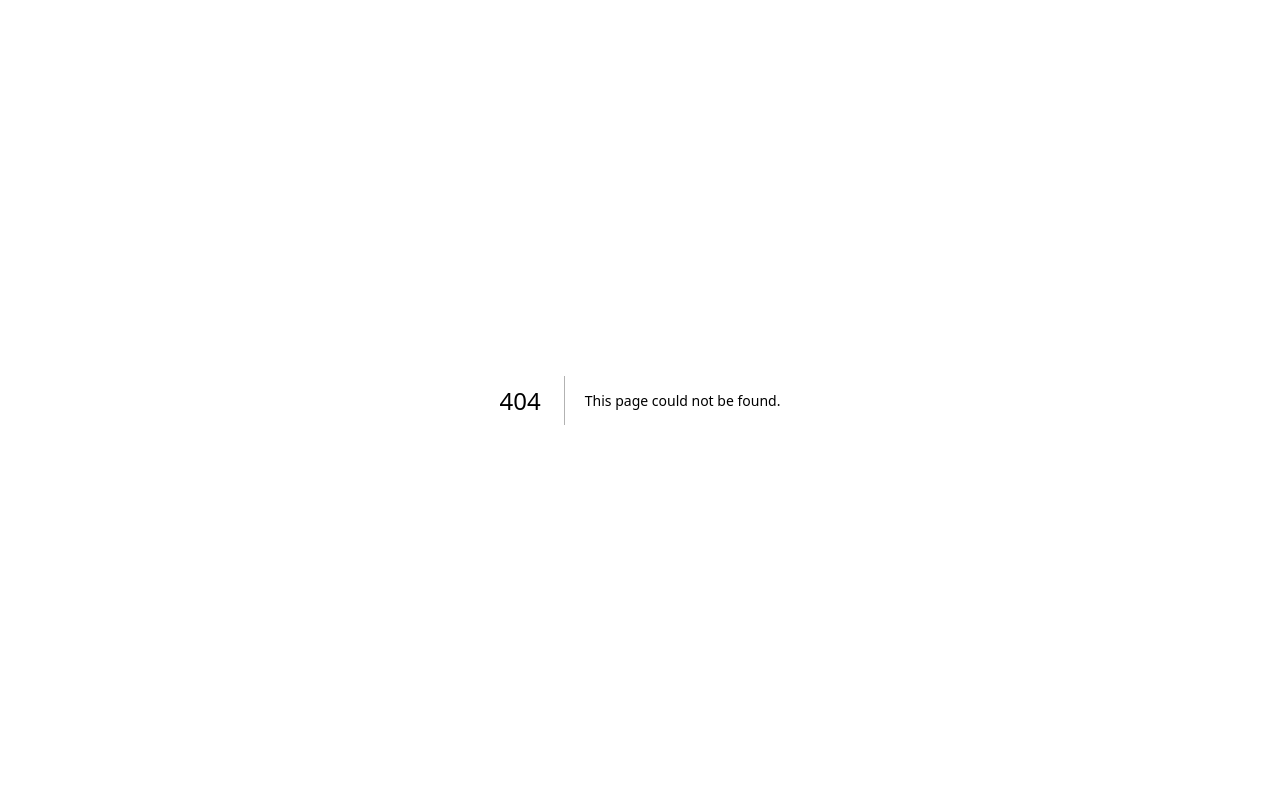
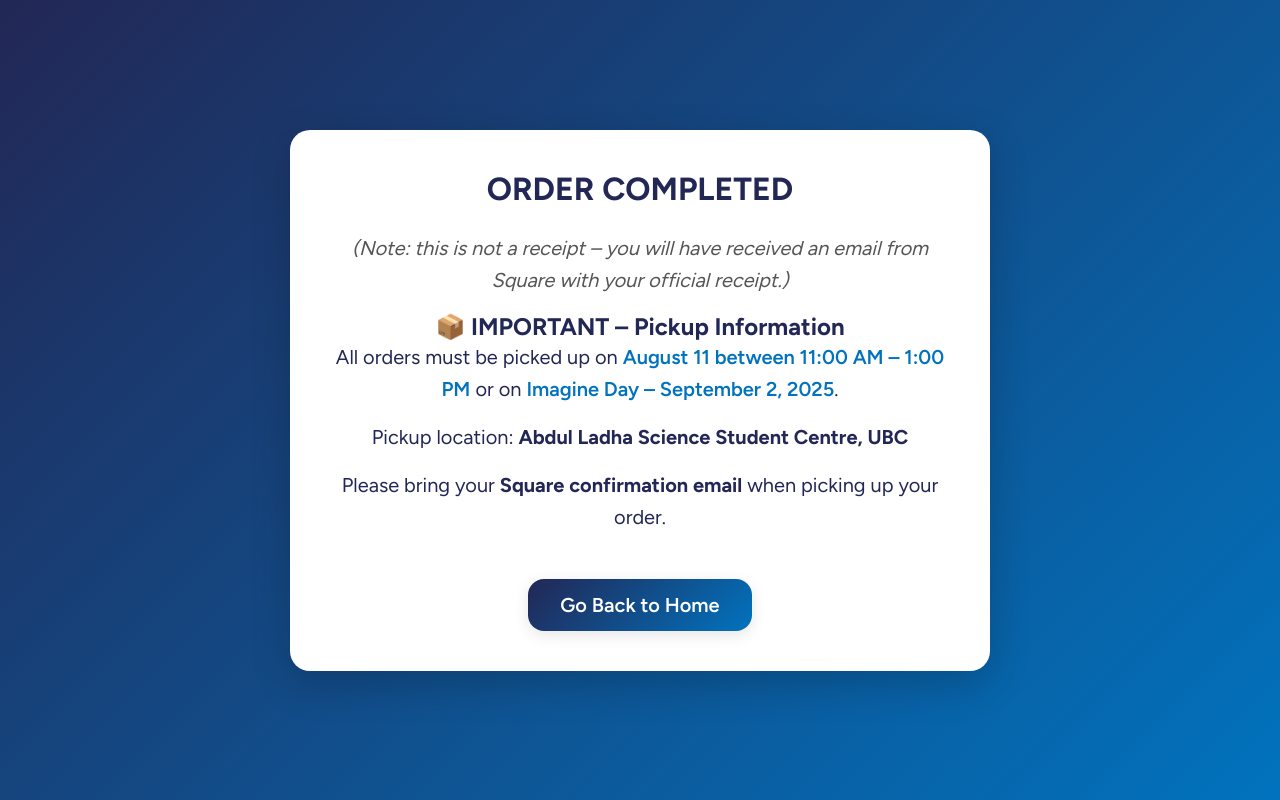
Before and after one commit to Science-Undergraduate-Society/shop, a Next.js app in the folder frontend/: page /orderCompleted in a window 1280 px wide. Before the commit this address had no page. Built offline with nearby package versions, Linux system fonts and the light colour scheme.

Commit message:
confirmation page

```diff
--- /dev/null
+++ b/frontend/src/app/orderCompleted/orderCompleted.module.css
@@ -0,0 +1,64 @@
+.confirmation {
+    min-height: 100vh;
+    display: flex;
+    justify-content: center;
+    align-items: center;
+    background: linear-gradient(135deg, #222755, #0173BE);
+    padding: 40px 20px;
+    font-family: Figtree, sans-serif;
+}
+
+.card {
+    background-color: #ffffff;
+    border-radius: 20px;
+    padding: 40px;
+    max-width: 700px;
+    width: 100%;
+    color: #222755;
+    box-shadow: 0 12px 40px rgba(0, 0, 0, 0.2);
+    text-align: center;
+}
+
+.card h1 {
+    font-size: 32px;
+    margin-bottom: 24px;
+}
+
+.card p {
+    font-size: 20px;
+    margin-bottom: 16px;
+    line-height: 1.6;
+}
+
+.card span {
+    font-weight: 600;
+    color: #0173BE;
+}
+
+.homeButton {
+    display: inline-block;
+    margin-top: 30px;
+    padding: 14px 32px;
+    font-size: 20px;
+    font-weight: 600;
+    color: white;
+    background: linear-gradient(135deg, #222755, #0173BE);
+    border: none;
+    border-radius: 16px;
+    text-decoration: none;
+    transition: all 0.3s ease;
+    box-shadow: 0 4px 15px rgba(0, 0, 0, 0.1);
+}
+
+.homeButton:hover {
+    filter: brightness(1.1);
+    transform: translateY(-2px);
+    box-shadow: 0 8px 24px rgba(0, 0, 0, 0.2);
+}
+
+.note {
+    font-size: 18px;
+    font-style: italic;
+    color: #555;
+    margin-bottom: 24px;
+}
--- /dev/null
+++ b/frontend/src/app/orderCompleted/page.tsx
@@ -0,0 +1,31 @@
+// app/confirmation/page.tsx
+import styles from './orderCompleted.module.css';
+import Link from 'next/link';
+
+export default function ConfirmationPage() {
+    return (
+        <main className={styles.confirmation}>
+            <div className={styles.card}>
+                <h1>ORDER COMPLETED</h1>
+                <p className={styles.note}>
+                (Note: this is not a receipt – you will have received an email from Square with your official receipt.)
+                </p>
+
+                <h2>📦 IMPORTANT – Pickup Information</h2>
+                <p>
+                All orders must be picked up on <span>August 11 between 11:00 AM – 1:00 PM</span> or on <span>Imagine Day – September 2, 2025</span>.
+                </p>
+                <p>
+                Pickup location: <strong>Abdul Ladha Science Student Centre, UBC</strong>
+                </p>
+                <p>
+                Please bring your <strong>Square confirmation email</strong> when picking up your order.
+                </p>
+
+                <Link href="/" className={styles.homeButton}>
+                Go Back to Home
+                </Link>
+            </div>
+        </main>
+    );
+}
--- a/frontend/src/app/page.tsx
+++ b/frontend/src/app/page.tsx
@@ -21,7 +21,7 @@ export default function Home() {
 
           <section>
             <p className={styles.pickupInfo}>
-              📦 <strong>IMPORTANT - Pickup Information:</strong> All orders must be picked up on <span>August 11 between 11:00 AM – 1:00 PM</span> or on <span>Imagine Day – September 2, 2025</span>. Please bring your Square confirmation email when picking up your order!
+              📦 <strong>IMPORTANT - Pickup Information:</strong> All summer 2025 orders must be picked up at Abdul Ladha Science Student Centre, Vancouver, BC V6T 1Z1 on <span>August 11 between 11:00 AM – 1:00 PM</span> or on <span>Imagine Day – September 2, 2025</span>. Please bring your Square confirmation email when picking up your order!
             </p>
           </section>
 
```
